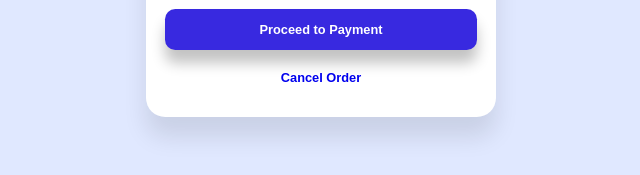
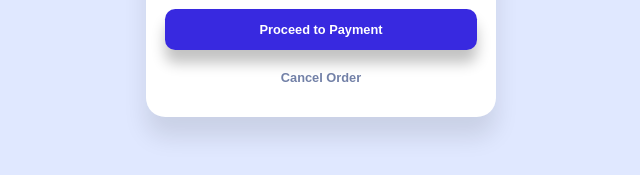
Before and after one commit to chiroro-jr/order-summary-component, a plain HTML site: page index.html in a window 1280 px wide. Shown: the part 563-738 px from the top of the page, 319-959 px from the left. Drawn offline with Linux system fonts and the light colour scheme.

Commit message:
Added desaturated cancel button

```diff
--- a/css/style.css
+++ b/css/style.css
@@ -133,6 +133,11 @@ body {
 }
 
 .btn--flat {
+    color: var(--desaturated-blue);
+}
+
+.btn--flat:hover {
+    color: var(--dark-blue);
 }
 
 .btn--underlined {
```
